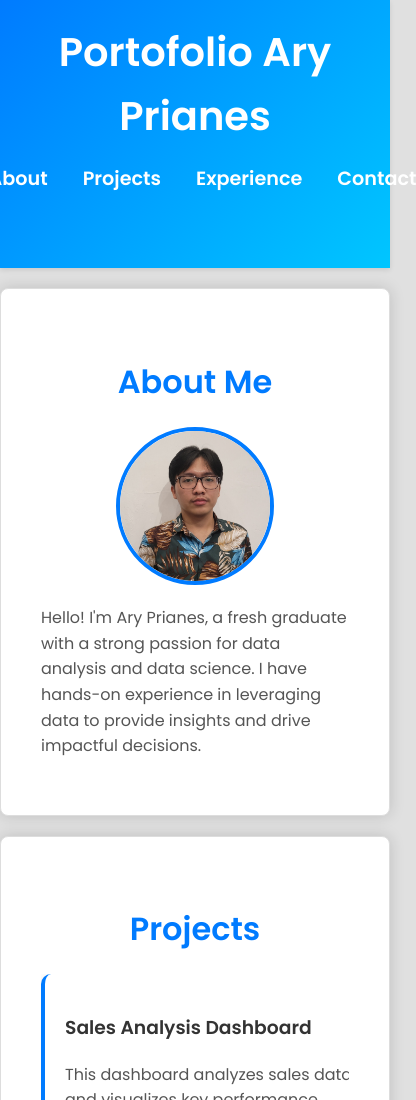
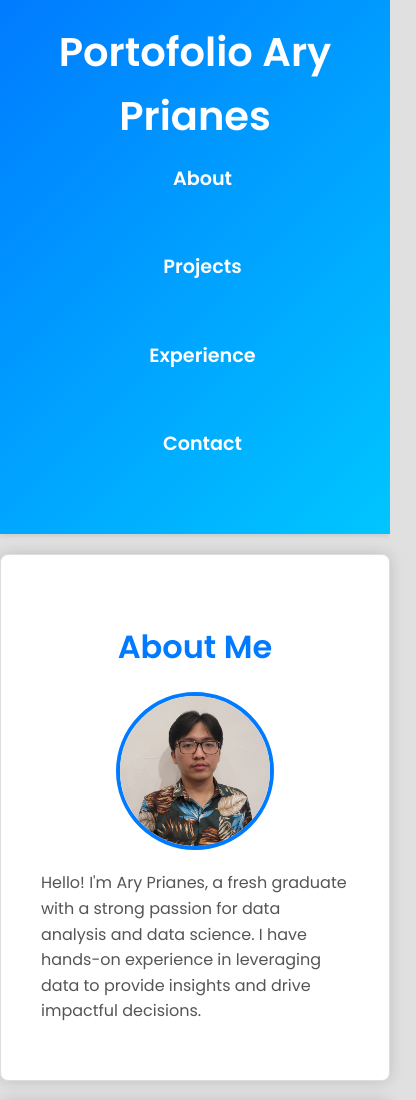
Before and after one commit to arypr/portoweb, a plain HTML site: page index.html in a window 390 px wide. Shown: the top 1100 px of the page, 416 px wide, since content can reach past the window. Drawn offline with nearby package versions, Linux system fonts and the light colour scheme.

Commit message:
Update design.css

```diff
--- a/design.css
+++ b/design.css
@@ -1,3 +1,17 @@
+@media (max-width: 768px) {
+    nav ul {
+        flex-direction: column; /* Menyusun menu secara vertikal */
+        align-items: center; /* Memusatkan item menu */
+        gap: 10px; /* Jarak antar item menu */
+    }
+
+    /* Menyesuaikan ukuran teks jika perlu */
+    nav ul li a {
+        font-size: 1rem; /* Ukuran font yang lebih kecil di mobile */
+    }
+}
+
+
 /* Horizontal Navigation */
 nav ul {
     list-style: none;
```
